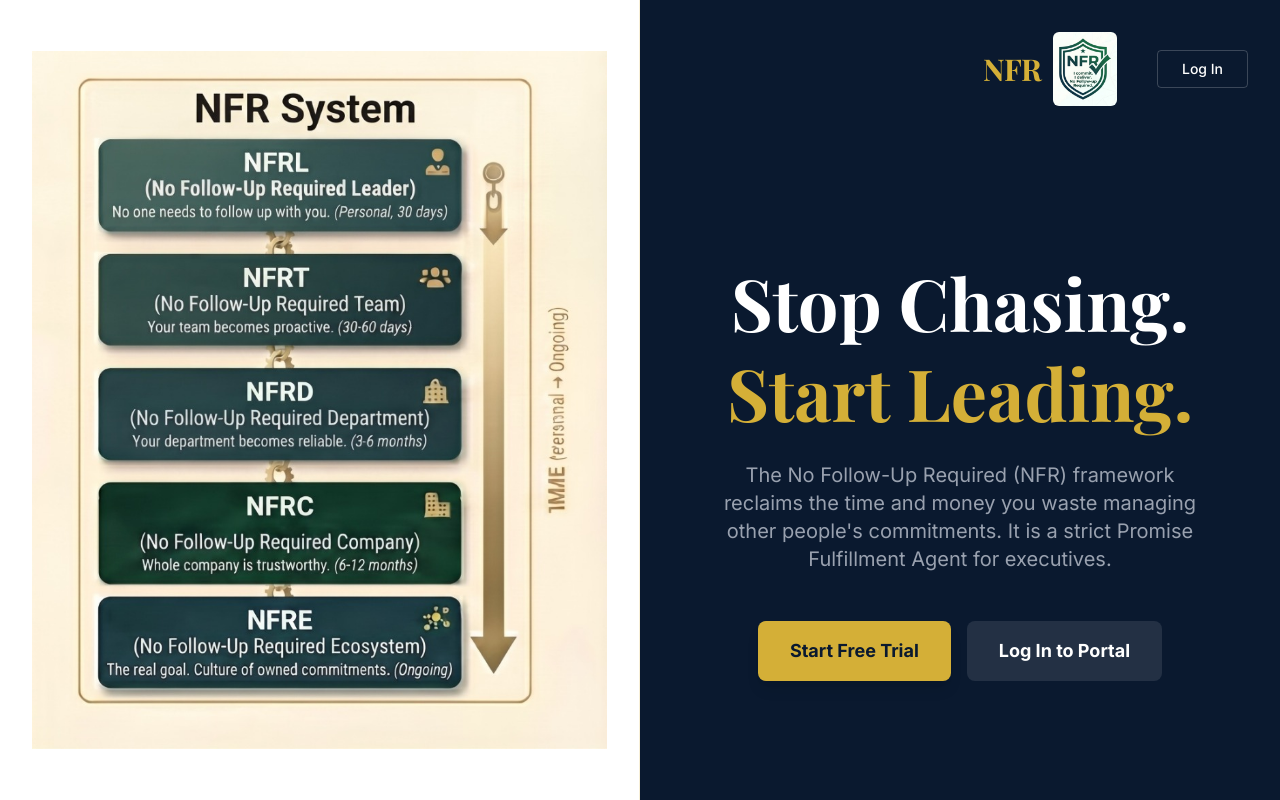
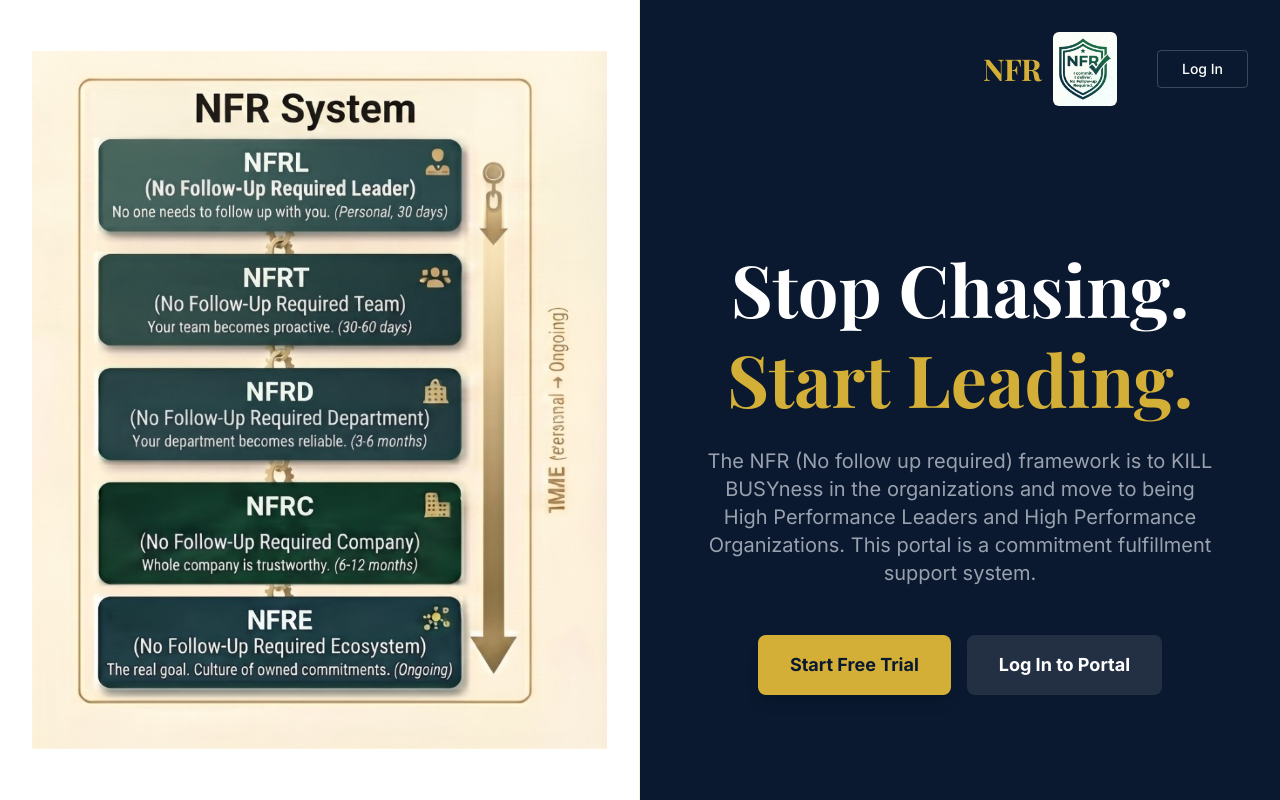
Before and after one commit to manojonkar/no-reminder, a Next.js app: page / in a window 1280 px wide. Built offline with nearby package versions, Linux system fonts and the light colour scheme; a web font is replaced by a local one.

Commit message:
update: landing page copy to focus on KILL BUSYness

```diff
--- a/src/app/page.tsx
+++ b/src/app/page.tsx
@@ -43,7 +43,7 @@
           </h1>
 
           <p className="text-lg md:text-xl text-gray-400 max-w-lg mb-12">
-            The No Follow-Up Required (NFR) framework reclaims the time and money you waste managing other people's commitments. It is a strict Promise Fulfillment Agent for executives.
+            The NFR (No follow up required) framework is to KILL BUSYness in the organizations and move to being High Performance Leaders and High Performance Organizations. This portal is a commitment fulfillment support system.
           </p>
 
           <div className="flex flex-col sm:flex-row gap-4 w-full justify-center">
```
Also changed, not shown: 1 other file (tests, documents, lock files or other folders).
